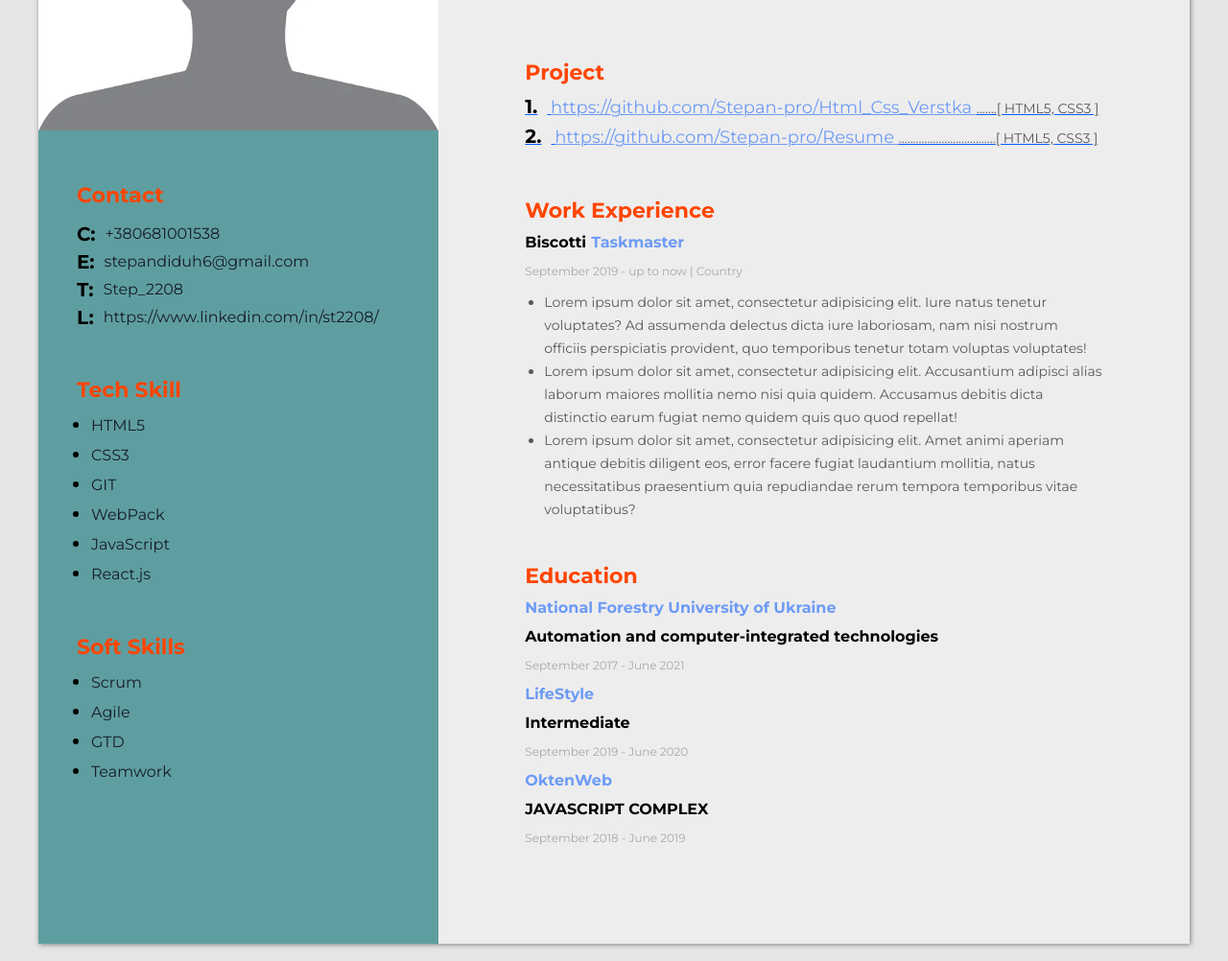
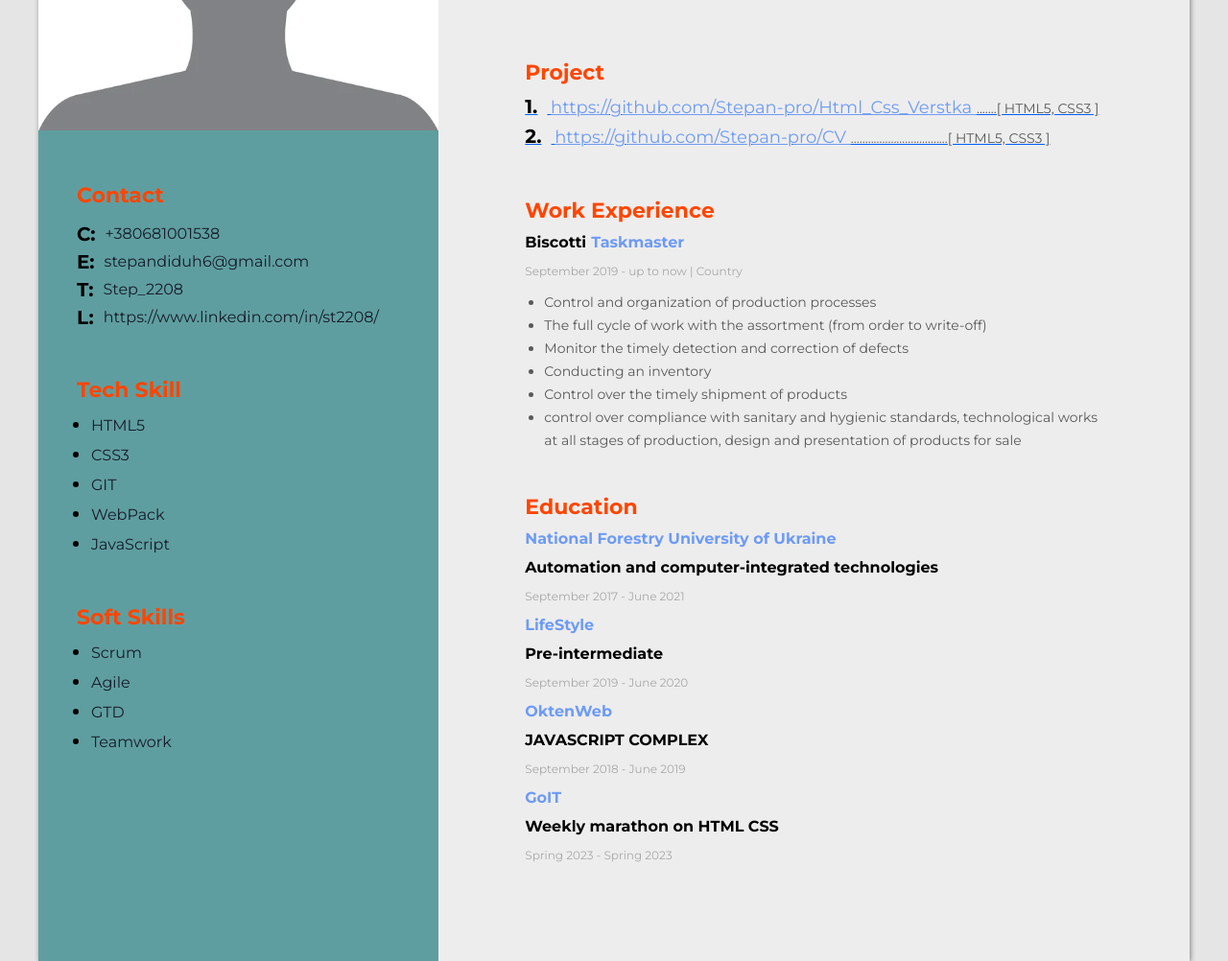
Before and after one commit to Stepan-pro/CV, a plain HTML site: page index.html in a window 1280 px wide. Shown: the part 361-1363 px from the top of the page at 96% size. Drawn offline with Linux system fonts and the light colour scheme.

Commit message:
Add some information (Experience)

```diff
--- a/index.html
+++ b/index.html
@@ -35,8 +35,8 @@
                 </li>
                 <li>
                     <span class="list">2.</span>
-                    <a href="https://github.com/Stepan-pro/Resume">
-                        https://github.com/Stepan-pro/Resume
+                    <a href="https://github.com/Stepan-pro/CV">
+                        https://github.com/Stepan-pro/CV
                     </a>
                     <span class="about more-info">..................................[ HTML5, CSS3 ]</span>
                 </li>
@@ -53,18 +53,13 @@
                 <p>September 2019 - up to now | Country</p>
 
                 <ul>
-                    <li>Lorem ipsum dolor sit amet, consectetur adipisicing elit. Iure natus tenetur voluptates? Ad
-                        assumenda delectus dicta iure laboriosam, nam nisi nostrum officiis perspiciatis provident, quo
-                        temporibus tenetur totam voluptas voluptates!
-                    </li>
-                    <li>Lorem ipsum dolor sit amet, consectetur adipisicing elit. Accusantium adipisci alias laborum
-                        maiores mollitia nemo nisi quia quidem. Accusamus debitis dicta distinctio earum fugiat nemo
-                        quidem quis quo quod repellat!
-                    </li>
-                    <li>Lorem ipsum dolor sit amet, consectetur adipisicing elit. Amet animi aperiam antique debitis
-                        diligent eos, error facere fugiat laudantium mollitia, natus necessitatibus praesentium quia
-                        repudiandae rerum tempora temporibus vitae voluptatibus?
-                    </li>
+                    <li>Control and organization of production processes </li>
+                    <li>The full cycle of work with the assortment (from order to write-off)</li>
+                    <li>Monitor the timely detection and correction of defects</li>
+                    <li>Conducting an inventory</li>
+                    <li>Control over the timely shipment of products</li>
+                    <li>control over compliance with sanitary and hygienic standards, technological works at all stages
+                        of production, design and presentation of products for sale</li>
                 </ul>
             </div>
         </div>
@@ -77,13 +72,18 @@
             </div>
             <div class="profession">
                 <div class="university">LifeStyle</div>
-                <h3 class="text-title profession">Intermediate</h3>
+                <h3 class="text-title profession">Pre-intermediate</h3>
                 <p>September 2019 - June 2020</p>
             </div>
             <div class="profession">
                 <div class="university">OktenWeb</div>
                 <h3 class="text-title profession">JAVASCRIPT COMPLEX</h3>
                 <p>September 2018 - June 2019</p>
+            </div>
+            <div class="profession">
+                <div class="university">GoIT</div>
+                <h3 class="text-title profession">Weekly marathon on HTML CSS</h3>
+                <p>Spring 2023 - Spring 2023</p>
             </div>
         </div>
 
@@ -123,7 +123,6 @@
                     <li class="skill-item"><span class="skill-list-item">GIT</span></li>
                     <li class="skill-item"><span class="skill-list-item">WebPack</span></li>
                     <li class="skill-item"><span class="skill-list-item">JavaScript</span></li>
-                    <li class="skill-item"><span class="skill-list-item">React.js</span></li>
                 </ul>
             </div>
 
```
